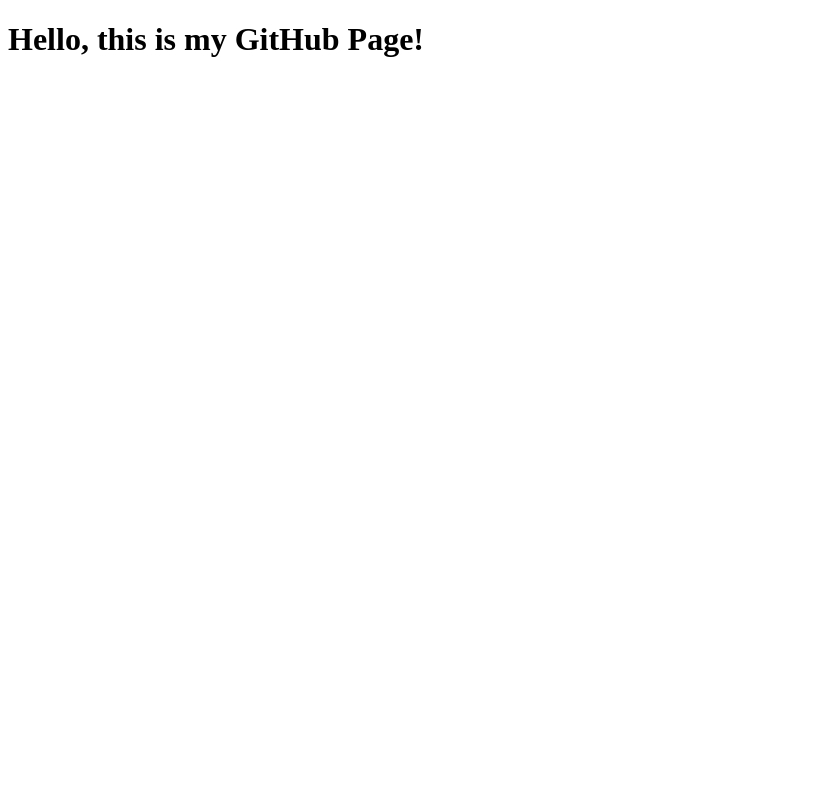
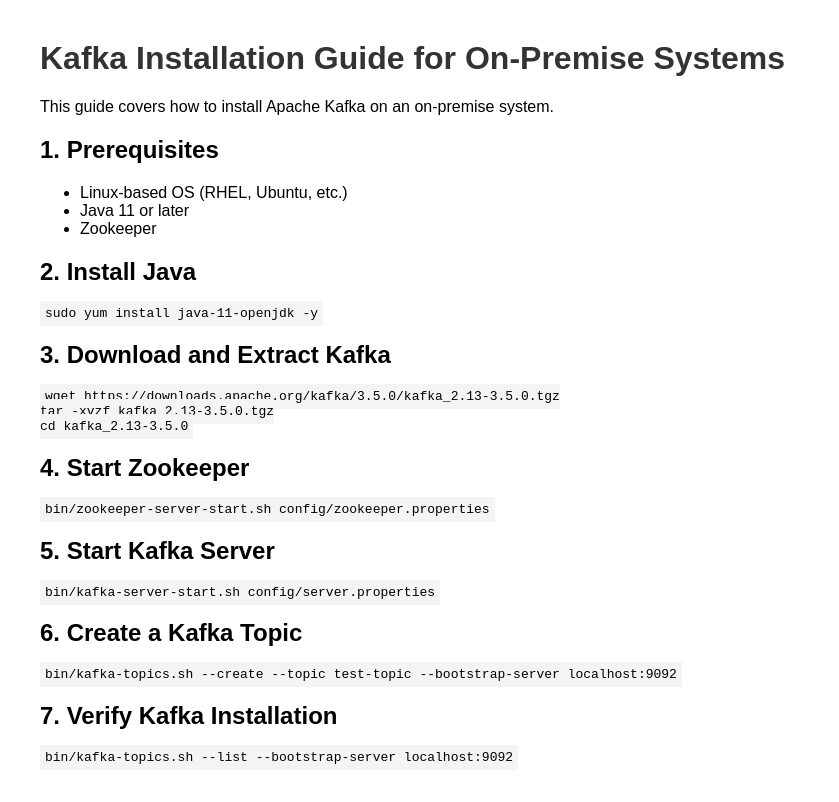
Before and after one commit to manishchet/kafka, a plain HTML site: page index.html in a window 1280 px wide. Shown: the whole page, without its empty margins (0-839 px from the left). Drawn offline with Linux system fonts and the light colour scheme.

Commit message:
Update index.html

```diff
--- a/index.html
+++ b/index.html
@@ -1,9 +1,44 @@
 <!DOCTYPE html>
-<html>
+<html lang="en">
 <head>
-    <title>Welcome to My GitHub Page</title>
+    <meta charset="UTF-8">
+    <meta name="viewport" content="width=device-width, initial-scale=1.0">
+    <title>Kafka Installation Guide</title>
+    <style>
+        body { font-family: Arial, sans-serif; margin: 40px; }
+        h1 { color: #333; }
+        code { background: #f4f4f4; padding: 5px; }
+    </style>
 </head>
 <body>
-    <h1>Hello, this is my GitHub Page!</h1>
+    <h1>Kafka Installation Guide for On-Premise Systems</h1>
+    <p>This guide covers how to install Apache Kafka on an on-premise system.</p>
+
+    <h2>1. Prerequisites</h2>
+    <ul>
+        <li>Linux-based OS (RHEL, Ubuntu, etc.)</li>
+        <li>Java 11 or later</li>
+        <li>Zookeeper</li>
+    </ul>
+
+    <h2>2. Install Java</h2>
+    <pre><code>sudo yum install java-11-openjdk -y</code></pre>
+
+    <h2>3. Download and Extract Kafka</h2>
+    <pre><code>wget https://downloads.apache.org/kafka/3.5.0/kafka_2.13-3.5.0.tgz
+tar -xvzf kafka_2.13-3.5.0.tgz
+cd kafka_2.13-3.5.0</code></pre>
+
+    <h2>4. Start Zookeeper</h2>
+    <pre><code>bin/zookeeper-server-start.sh config/zookeeper.properties</code></pre>
+
+    <h2>5. Start Kafka Server</h2>
+    <pre><code>bin/kafka-server-start.sh config/server.properties</code></pre>
+
+    <h2>6. Create a Kafka Topic</h2>
+    <pre><code>bin/kafka-topics.sh --create --topic test-topic --bootstrap-server localhost:9092</code></pre>
+
+    <h2>7. Verify Kafka Installation</h2>
+    <pre><code>bin/kafka-topics.sh --list --bootstrap-server localhost:9092</code></pre>
 </body>
 </html>
```
